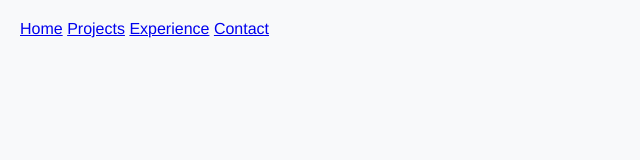
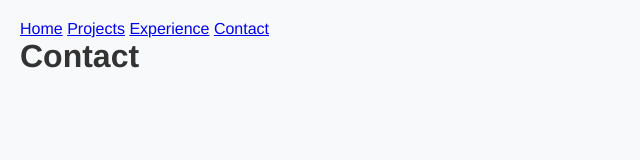
Before and after one commit to thomasgee03/Feb-20, a plain HTML site: page Contact.html in a window 1280 px wide. Shown: the whole page, without its empty margins (0-640 px from the left). Drawn offline with Linux system fonts and the light colour scheme.

Commit message:
Update Contact.html

```diff
--- a/Contact.html
+++ b/Contact.html
@@ -7,6 +7,7 @@
 
 <head>
     <meta charset="UTF-8">
-    <title>Contact</title>
     <link rel="stylesheet" href="styles.css">
 </head>
+
+<h1>Contact</h1>
```
